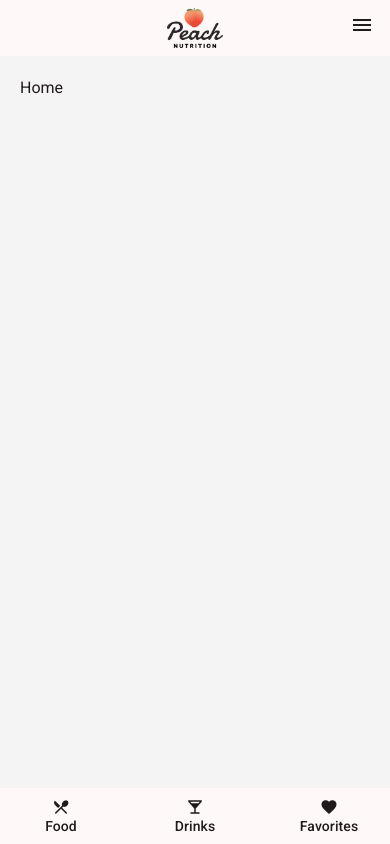
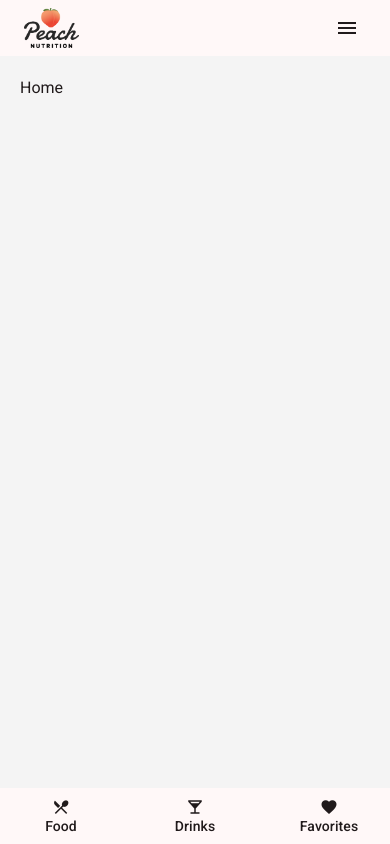
Before and after one commit to CillianOMurchu/mean, an Angular app in the folder frontend/: page / in a window 390 px wide. Shown: the top 844 px of the page. Built offline with nearby package versions, Linux system fonts and the light colour scheme.

Commit message:
before product card

```diff
--- a/frontend/src/app/app.component.html
+++ b/frontend/src/app/app.component.html
@@ -1,26 +1,26 @@
-<div>
+<div class="app-container">
   <app-navbar (toggleSidenav)="toggleSidenav()"></app-navbar>
 
   <mat-sidenav-container>
     <mat-sidenav
       #drawer
+      (closed)="onDrawerClose()"
       [opened]="drawerOpen()"
       [mode]="sidenavMode()"
       position="start"
     >
       <div class="p-4">
         <h3 class="text-lg font-semibold text-gray-700 mb-4 border-b pb-2">
-          Menu
+          Menu opened is : {{ drawerOpen() }}
         </h3>
         <mat-nav-list>
-          @for (item of navItems; let i = $index; track item.route) {
+          @for (item of navItems; track item.route) {
             <a
               mat-list-item
               [routerLink]="item.route"
               routerLinkActive="mat-list-item-active"
               [routerLinkActiveOptions]="{ exact: item.route === '/' }"
-              [tabIndex]="i === 0 ? -1 : 0"
-              >{{ item.route }}</a
+              >{{ item.label }}</a
             >
           }
         </mat-nav-list>
--- a/frontend/src/app/app.component.scss
+++ b/frontend/src/app/app.component.scss
@@ -7,9 +7,8 @@ main {
   background: #f4f4f4;
 }
 
-:host {
-  display: block;
-  height: 100vh;
+.app-container {
+  min-height: 100vh;
 }
 
 .mat-list-item-active{
--- a/frontend/src/app/app.component.ts
+++ b/frontend/src/app/app.component.ts
@@ -7,6 +7,7 @@ import {
   signal,
 } from '@angular/core';
 import {
+  NavigationEnd,
   Router,
   RouterLink,
   RouterModule,
@@ -15,11 +16,11 @@ import {
 import { FooterComponent } from './components/footer/footer.component';
 import { NavbarComponent } from '@components/navbar/navbar.component';
 import { MatSidenavModule } from '@angular/material/sidenav';
-import { BreakpointObserver, Breakpoints } from '@angular/cdk/layout';
-import { toSignal } from '@angular/core/rxjs-interop';
-import { map } from 'rxjs/internal/operators/map';
+import { BreakpointObserver } from '@angular/cdk/layout';
 import { MatIconModule } from '@angular/material/icon';
 import { MatListModule } from '@angular/material/list';
+import { LayoutService } from '@services/layout.service';
+import { filter } from 'rxjs/internal/operators/filter';
 
 @Component({
   selector: 'app-root',
@@ -45,46 +46,29 @@ export class AppComponent {
   navItems = [
     { label: 'Home', icon: 'home', route: '/' },
     { label: 'Products', icon: 'inventory', route: '/products' },
+    { label: 'Contact', icon: 'contact_mail', route: '/contact' },
   ];
-
-  isLargeScreen = toSignal(
-    this.breakpointObserver
-      .observe([Breakpoints.Large, Breakpoints.XLarge])
-      .pipe(map((result) => result.matches)),
-    { initialValue: false },
-  );
-
   sidenavMode = computed<'side' | 'over'>(() =>
     this.isLargeScreen() ? 'side' : 'over',
   );
 
+  isLargeScreen = inject(LayoutService).isLargeScreen;
+
   constructor(private router: Router) {
     effect(() => {
-      if (this.isLargeScreen()) {
-        this.drawerOpen.set(true);
-      }
+      this.drawerOpen.set(this.isLargeScreen());
     });
+
+    this.router.events
+      .pipe(filter((event) => event instanceof NavigationEnd))
+      .subscribe(() => this.onDrawerClose());
   }
 
-  checkRouter = computed(() => {
-    return this.router.url === '/products';
-  });
-
-  showRoute() {
-    console.log(this.router.url);
+  onDrawerClose() {
+    this.drawerOpen.set(false);
   }
 
   toggleSidenav() {
     this.drawerOpen.set(!this.drawerOpen());
   }
-
-  checkLinkActive(route: string): string {
-    return this.router.url === route ? 'active' : '';
-  }
-
-  closeSidenavOnSmallScreen() {
-    if (this.sidenavMode() === 'over') {
-      this.drawerOpen.set(false);
-    }
-  }
 }
--- a/frontend/src/app/app.routes.ts
+++ b/frontend/src/app/app.routes.ts
@@ -1,7 +1,4 @@
 import { Routes } from '@angular/router';
-import { ProductListComponent } from './components/product/product-list/product-list.component';
-import { ProductDetailComponent } from './components/product/product-detail/product-detail.component';
-import { CheckoutComponent } from './pages/checkout/checkout.component';
 
 export const routes: Routes = [
   {
@@ -9,8 +6,33 @@ export const routes: Routes = [
     loadComponent: () =>
       import('./pages/home/home.component').then((m) => m.HomeComponent),
   },
-  { path: 'products', component: ProductListComponent },
-  { path: 'products/:id', component: ProductDetailComponent },
-  { path: 'checkout', component: CheckoutComponent },
+  {
+    path: 'products',
+    loadComponent: () =>
+      import('./components/product/product-list/product-list.component').then(
+        (m) => m.ProductListComponent,
+      ),
+  },
+  {
+    path: 'products/:id',
+    loadComponent: () =>
+      import(
+        './components/product/product-detail/product-detail.component'
+      ).then((m) => m.ProductDetailComponent),
+  },
+  {
+    path: 'contact',
+    loadComponent: () =>
+      import('./pages/contact/contact.component').then(
+        (m) => m.ContactComponent,
+      ),
+  },
+  {
+    path: 'checkout',
+    loadComponent: () =>
+      import('./pages/checkout/checkout.component').then(
+        (m) => m.CheckoutComponent,
+      ),
+  },
   { path: '**', redirectTo: '' },
 ];
--- a/frontend/src/app/components/navbar/navbar.component.html
+++ b/frontend/src/app/components/navbar/navbar.component.html
@@ -1,4 +1,4 @@
-<mat-toolbar class="navbar">
+<mat-toolbar class="navbar" color="primary">
   <div class="logo">
     <a routerLink="/">
       <img src="/peach-nutrition-logo.png" alt="Peach Nutrition logo" />
@@ -6,10 +6,9 @@
   </div>
 
   <button
-    mat-icon-button
-    class="lg:hidden mr-4 absolute right-0 h-[100%]"
+    matMiniFab
+    aria-label="Example icon button with a menu icon"
     (click)="toggleSidenav.emit()"
-    aria-label="Toggle navigation menu"
   >
     <mat-icon>menu</mat-icon>
   </button>
--- a/frontend/src/app/components/navbar/navbar.component.scss
+++ b/frontend/src/app/components/navbar/navbar.component.scss
@@ -4,11 +4,16 @@
   display: flex;
   align-items: center;
   overflow: hidden;
-  justify-content: center;
+  justify-content: space-between;
   max-height: var(--header-height);
 
   .logo {
     padding: var(--small-gap);
     height: 100%;
   }
+
+  button {
+    display: grid;
+    padding: 15px;
+  }
 }
--- /dev/null
+++ b/frontend/src/app/pages/contact/contact.component.html
@@ -0,0 +1 @@
+<div class="contact-container" style="height: 100vh"></div>
--- /dev/null
+++ b/frontend/src/app/services/layout.service.ts
@@ -0,0 +1,20 @@
+import { BreakpointObserver, Breakpoints } from '@angular/cdk/layout';
+import { inject, Injectable } from '@angular/core';
+import { toSignal } from '@angular/core/rxjs-interop';
+import { map } from 'rxjs/internal/operators/map';
+
+@Injectable({
+  providedIn: 'root',
+})
+export class LayoutService {
+  constructor() {}
+
+  private breakpointObserver = inject(BreakpointObserver);
+
+  isLargeScreen = toSignal(
+    this.breakpointObserver
+      .observe([Breakpoints.Large, Breakpoints.XLarge])
+      .pipe(map((result) => result.matches)),
+    { initialValue: false },
+  );
+}
--- a/frontend/src/styles.scss
+++ b/frontend/src/styles.scss
@@ -29,3 +29,7 @@ img {
   height: 100%;
   width: 100%;
 }
+
+button {
+  cursor: pointer;
+}
```
Also changed, not shown: frontend/src/app/pages/contact/contact.component.ts (added, +11 -0 lines), frontend/src/app/pages/contact/contact.component.scss (added), 2 other files (tests, documents, lock files or other folders).
